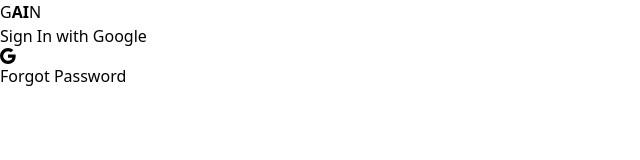
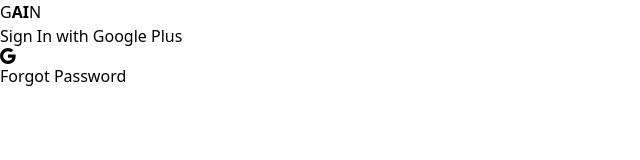
Before and after one commit to seanpreston2904/GAIN-APP, a React (Vite) app: page / in a window 1280 px wide. Shown: the top 160 px of the page, without its empty margins (0-640 px from the left). Built offline with nearby package versions, Linux system fonts and the light colour scheme.

Commit message:
Updated Firebase Config

```diff
--- a/src/pages/login/components/LoginPanel.tsx
+++ b/src/pages/login/components/LoginPanel.tsx
@@ -6,7 +6,7 @@ const LoginPanel:React.FC = () => {
             <div className="rounded-md shadow-lg mx-auto p-4 text-slate-700">
                 <button type='button' className="flex mx-auto py-2 px-4 h-16">
                     <div className='bg-slate-100 py-3 px-4 flex-grow flex items-center justify-center rounded-l-md'>
-                        <p className="text-center mx-auto font-semibold">Sign In with Google</p>
+                        <p className="text-center mx-auto font-semibold">Sign In with Google Plus</p>
                     </div>
                     <div className="bg-slate-500 text-white text-xl h-full flex items-center px-4 rounded-r-md">
                         <Google />
```
